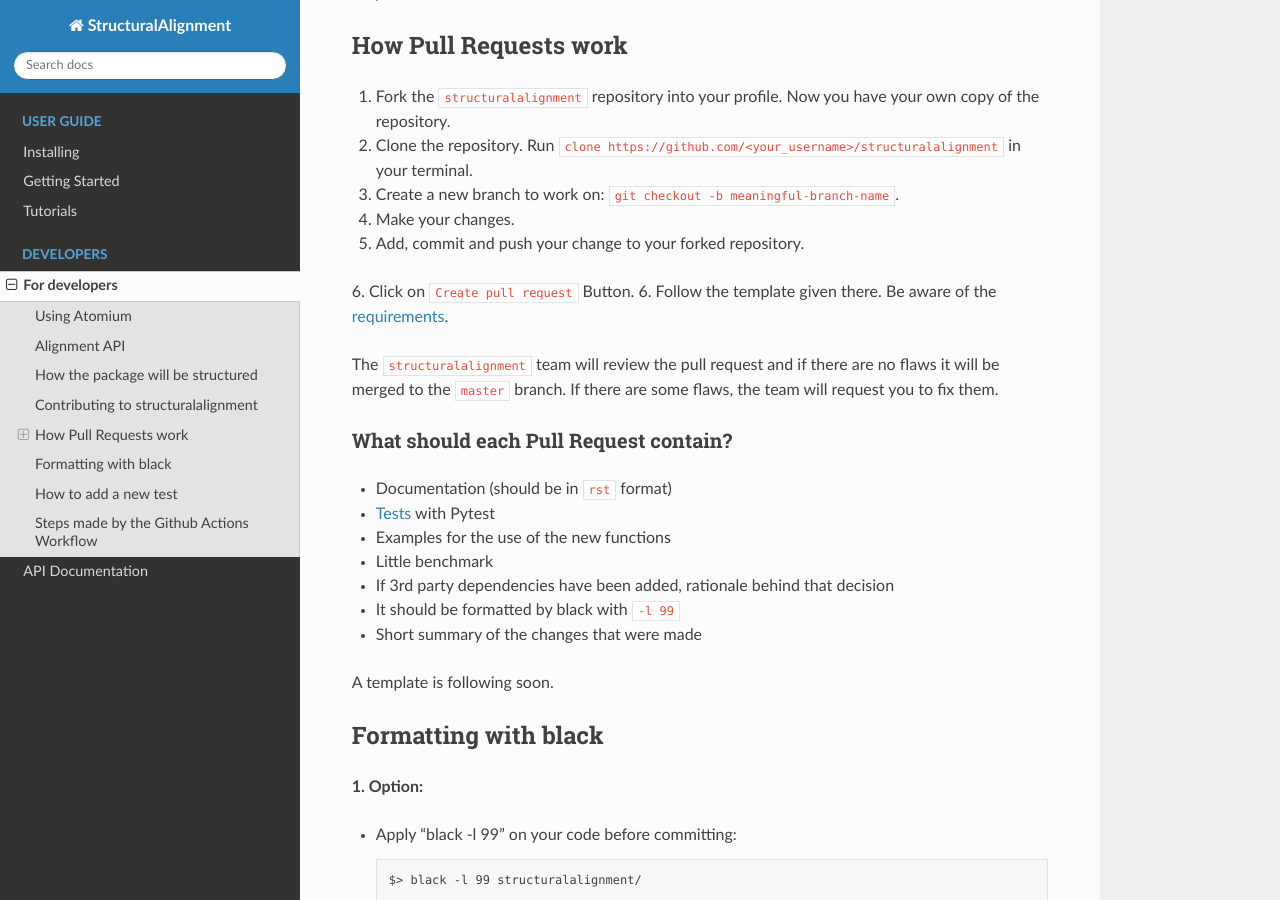
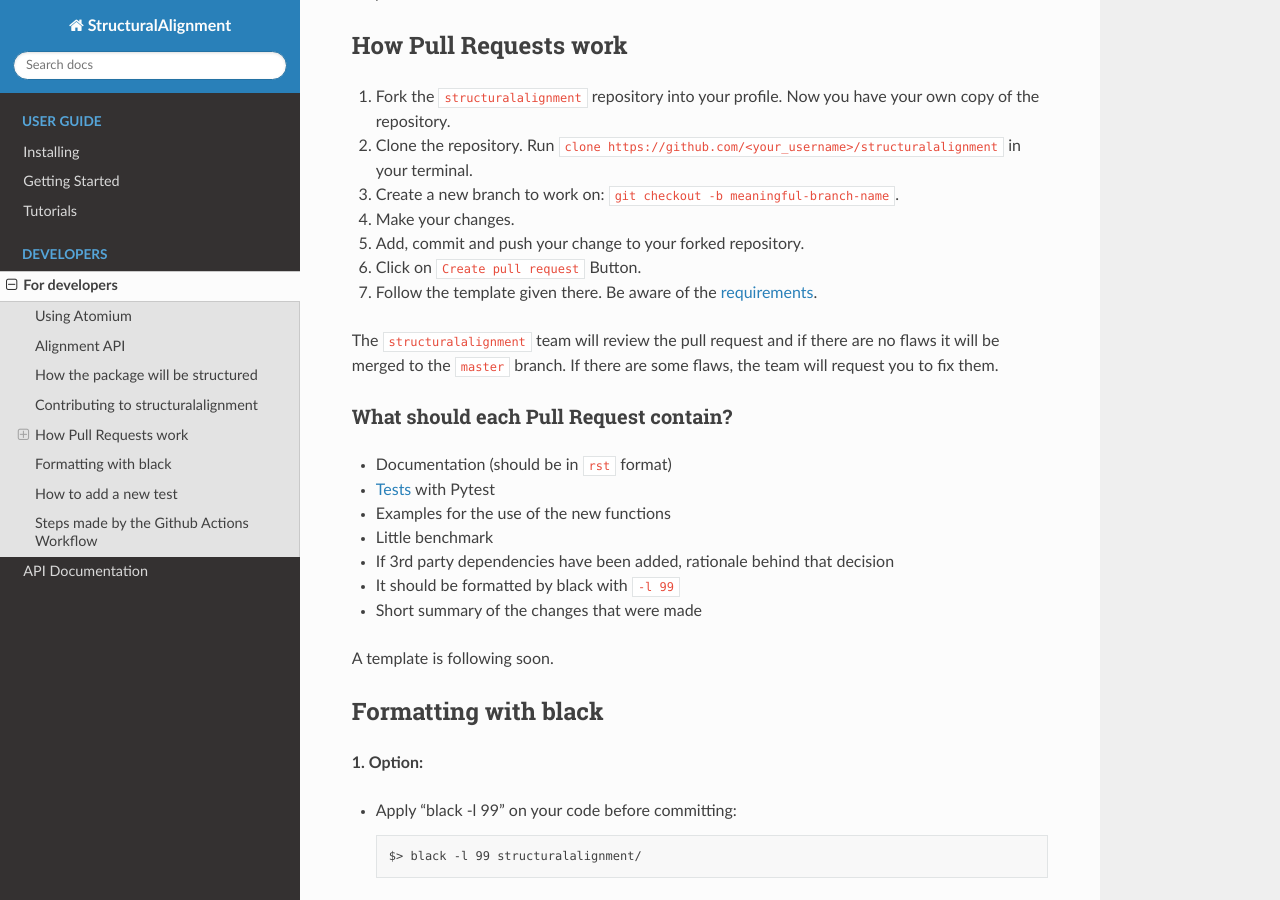
Before and after one commit to volkamerlab/opencadd, a Sphinx documentation site: the page built from docs/developers.rst, in a window 1280 px wide and 900 px high, scrolled down 2529 px. Built offline with Sphinx 7.4.7 and the Read the Docs theme 2.0.0, drawn with Linux system fonts in a browser that asks for light colours; the version number could not be read and is left out.

Commit message:
CI(docs): fix deliberate RST warning

```diff
--- a/docs/developers.rst
+++ b/docs/developers.rst
@@ -138,7 +138,7 @@
 4. Make your changes.
 5. Add, commit and push your change to your forked repository.
 6. Click on ``Create pull request`` Button.
-6. Follow the template given there. Be aware of the requirements_.
+7. Follow the template given there. Be aware of the requirements_.
 
 The ``structuralalignment`` team will review the pull request and if there are no flaws it will be merged
 to the ``master`` branch. If there are some flaws, the team will request you to fix them.
```
